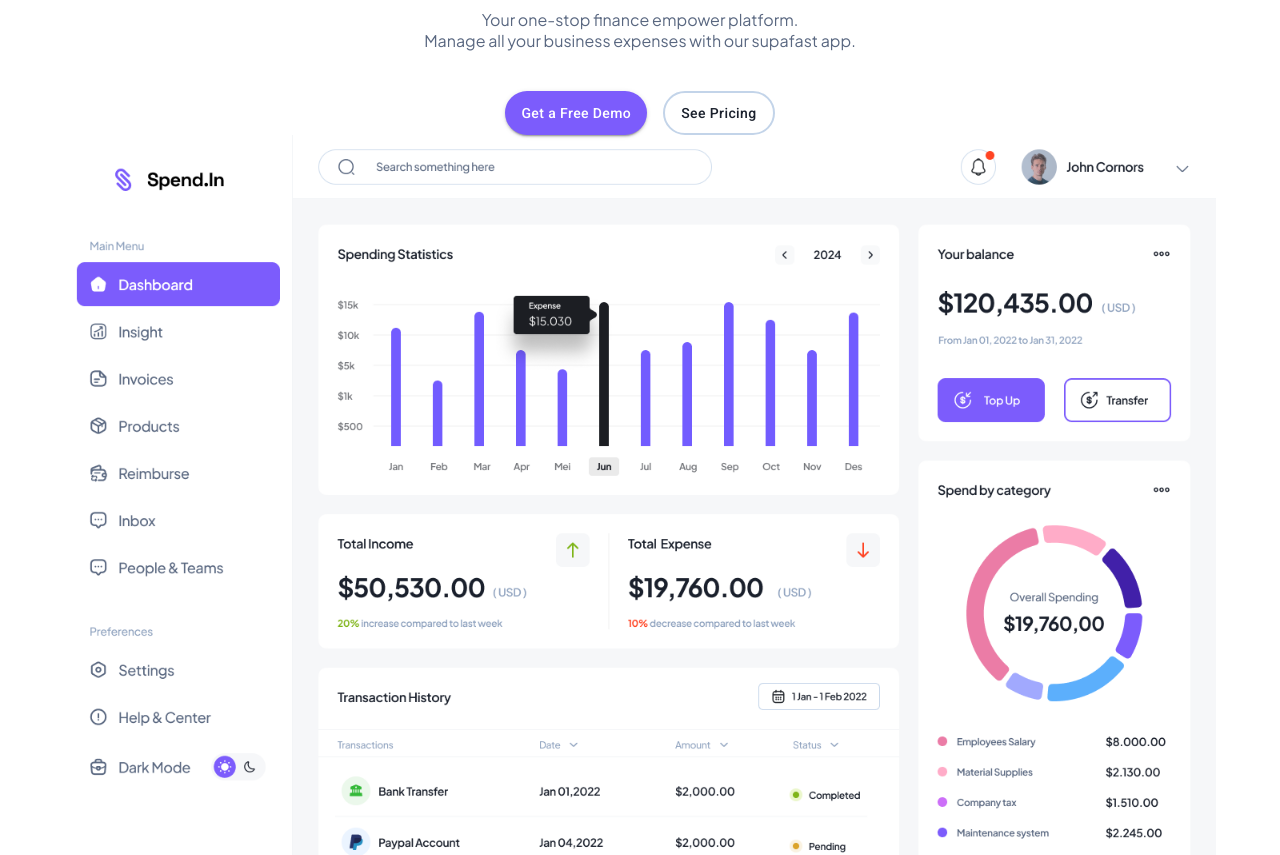
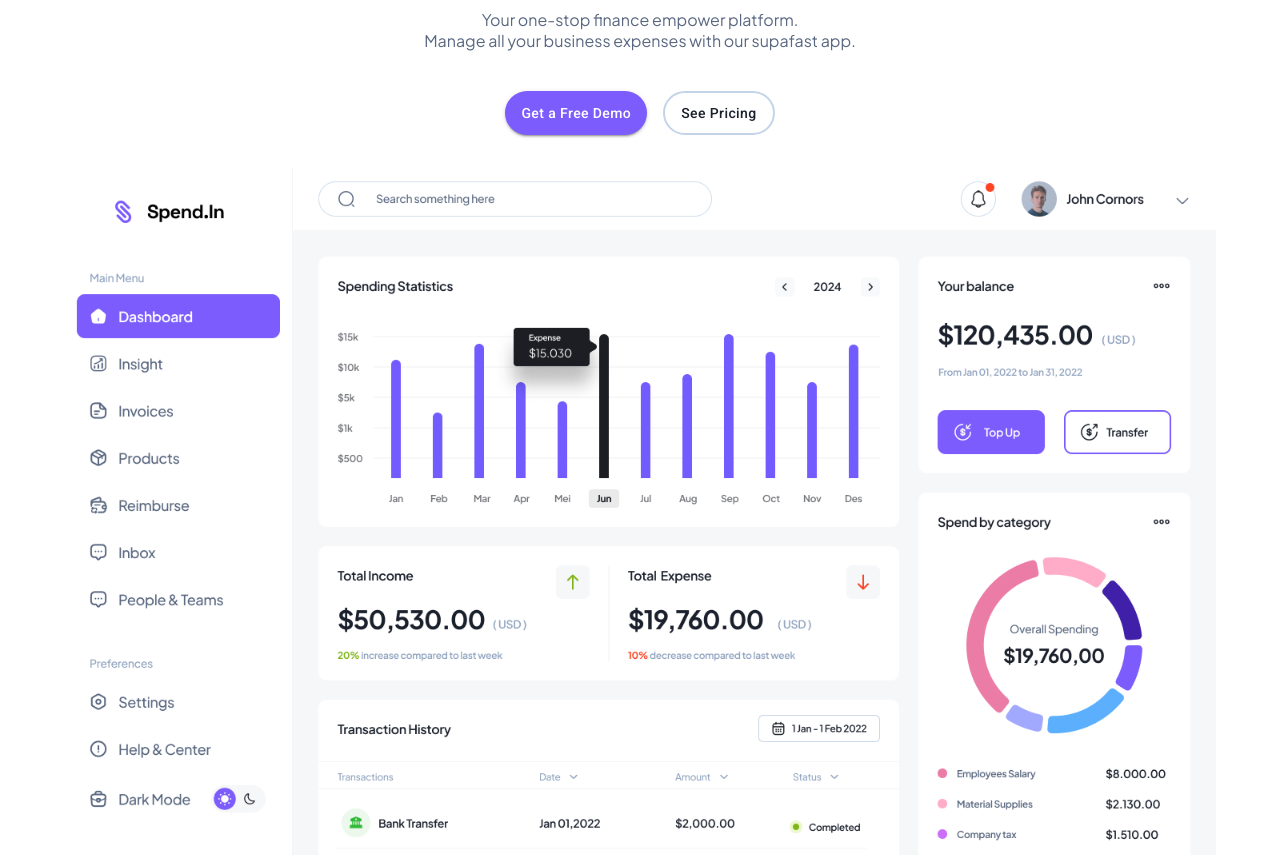
Before and after one commit to amikulka/codingchallenge, a Next.js app: page / in a window 1280 px wide. Shown: the part 420-1275 px from the top of the page. Built offline with nearby package versions, Linux system fonts and the light colour scheme.

Commit message:
add margin above image in hero

```diff
--- a/components/hero/Hero.tsx
+++ b/components/hero/Hero.tsx
@@ -68,7 +68,7 @@ export default function Hero() {
             See Pricing
           </Button>
         </Box>
-        <Box className='dashboard-image'>
+        <Box className='dashboard-image' sx={{ mt: 4 }}>
           <Image src={dashboardImage} quality={100} alt='dashboard' />
         </Box>
       </Container>
```
